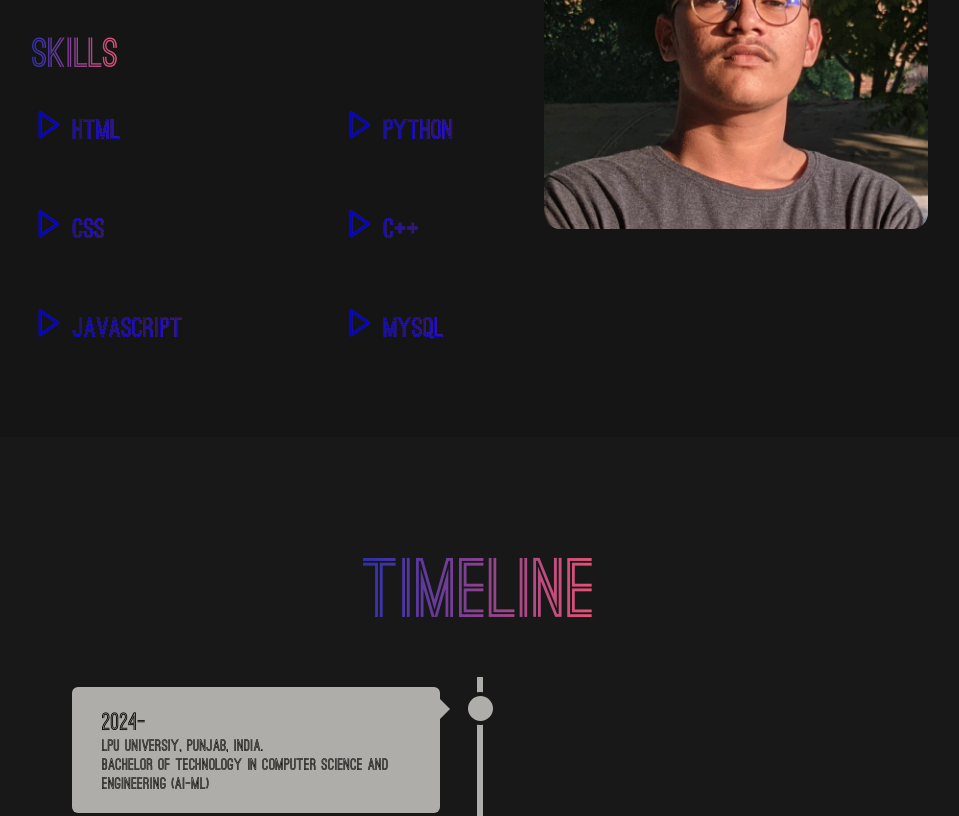
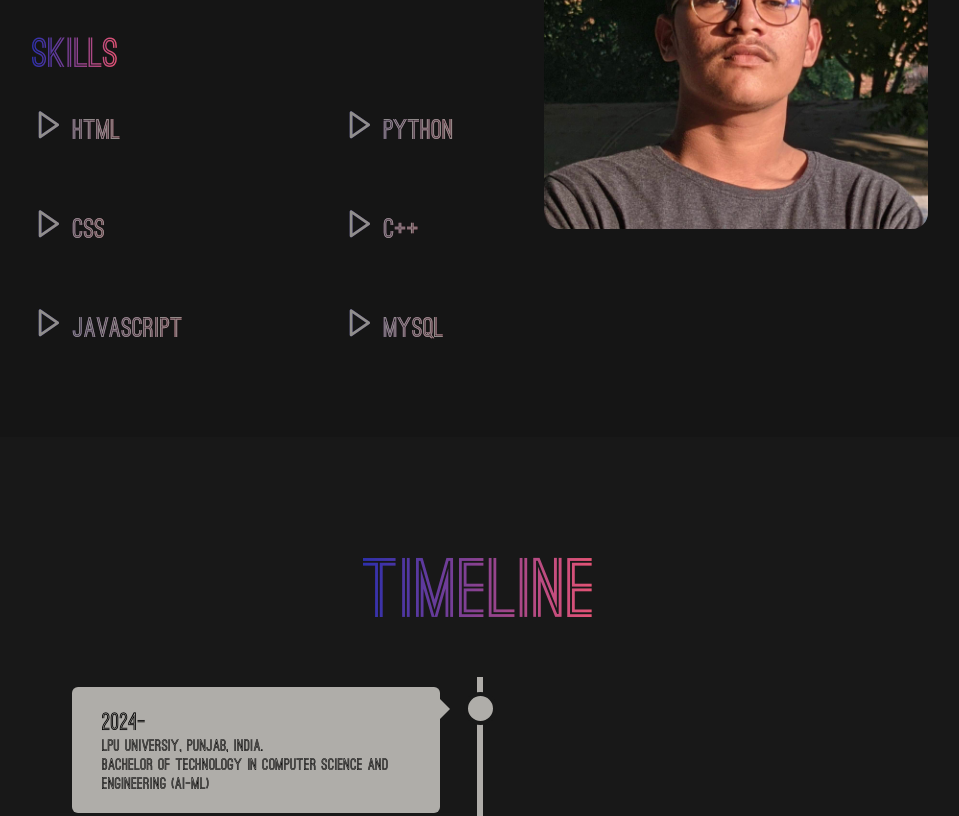
Before and after one commit to RajithSundar/rajithsundar.github.io, a plain HTML site: page index.html in a window 1280 px wide. Shown: the part 1163-1979 px from the top of the page, without its empty margins (160-1119 px from the left). Drawn offline with nearby package versions, Linux system fonts and the light colour scheme.

Commit message:
Update style.css

```diff
--- a/style.css
+++ b/style.css
@@ -587,3 +587,12 @@
    .formtext{
      font-size: larger;
    }
+a:link, a:visited {
+    color: #AFADA9;
+    text-decoration: none;
+}
+
+a:hover, a:focus, a:active {
+    color: #AFADA9;
+    text-decoration: none;
+}
```
